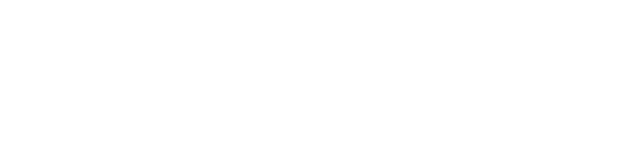
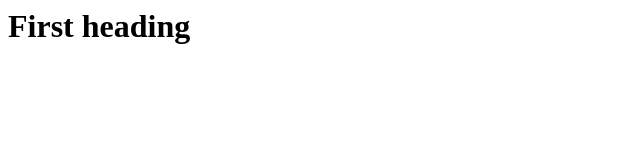
Before and after one commit to VigneshChand/learning-git, a plain HTML site: page index.html in a window 1280 px wide. Shown: the whole page, without its empty margins (0-640 px from the left). Drawn offline with Linux system fonts and the light colour scheme.

Commit message:
Update index.html

```diff
--- a/index.html
+++ b/index.html
@@ -1,4 +1,8 @@
 <html>
-	<title>learning-git</title>
-	<body></body>
+  <head>
+    <title>learning-git</title>
+    <body>
+      <h1>First heading</h1>
+    </body>
+  </head>
 </html>
```
